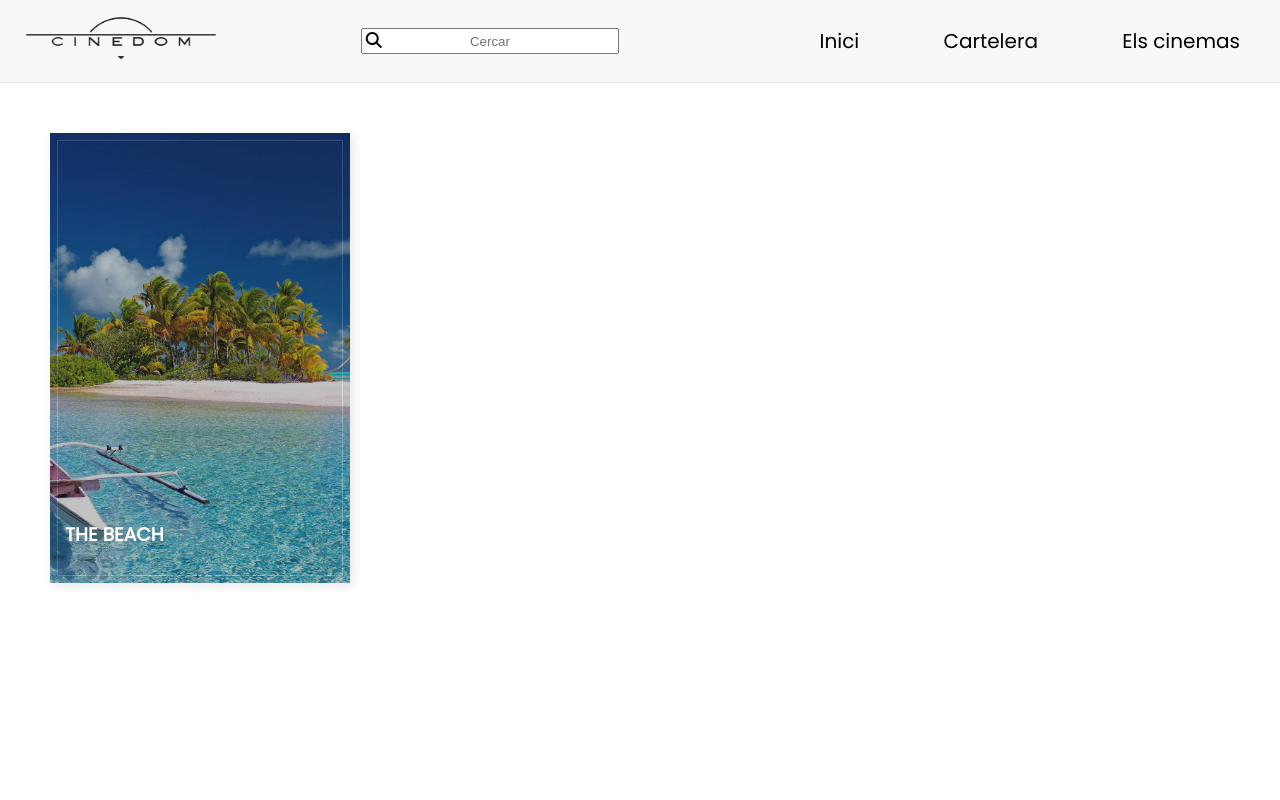
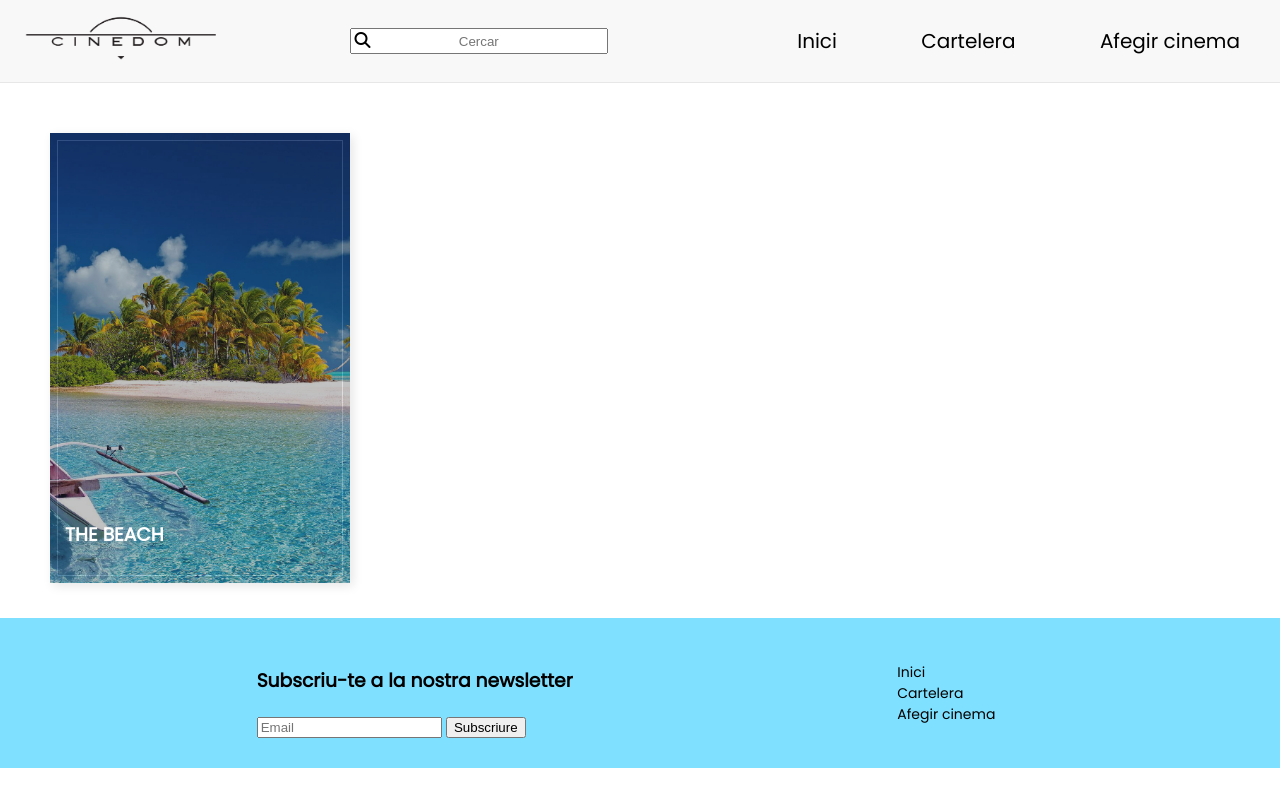
Before and after one commit to Baumwollgarn/projecte_cinema, a plain HTML site: page webserver/index.html in a window 1280 px wide. Drawn offline with Linux system fonts and the light colour scheme; a web font is replaced by a local one.

Commit message:
Changed index hrefs to correct sites

```diff
--- a/webserver/index.html
+++ b/webserver/index.html
@@ -20,9 +20,9 @@
         <div>
             <nav>
                 <ul>
-                    <li><a href="index.html">Inici</a></li>
-                    <li><a href="cartelera.html">Cartelera</a></li>
-                    <li><a href="about.html">Els cinemas</a></li>
+                    <li class="max"><a href="index.html">Inici</a></li>
+                    <li class="max"><a href="billboard.html">Cartelera</a></li>
+                    <li class="max"><a href="addcinema.html">Afegir cinema</a></li>
                 </ul>
             </nav>
         </div>
@@ -37,7 +37,24 @@
 </main>
 
 <footer>
-
+    <div class="footer">
+        <div class="subscribe">
+            <h3>Subscriu-te a la nostra newsletter</h3>
+            <form action="">
+                <input type="text" placeholder="Email" class="subscribe-bar">
+                <button type="submit" class="subscribe-button">Subscriure</button>
+            </form>
+        </div>
+        <div class="mini-nav">
+            <nav>
+                <ul>
+                    <li><a href="index.html">Inici</a></li>
+                    <li><a href="billboard.html">Cartelera</a></li>
+                    <li><a href="addcinema.html">Afegir cinema</a></li>
+                </ul>
+            </nav>
+        </div>
+    </div>
 </footer>
 <script src="https://kit.fontawesome.com/08e234a004.js" crossorigin="anonymous"></script>
 </body>
```
